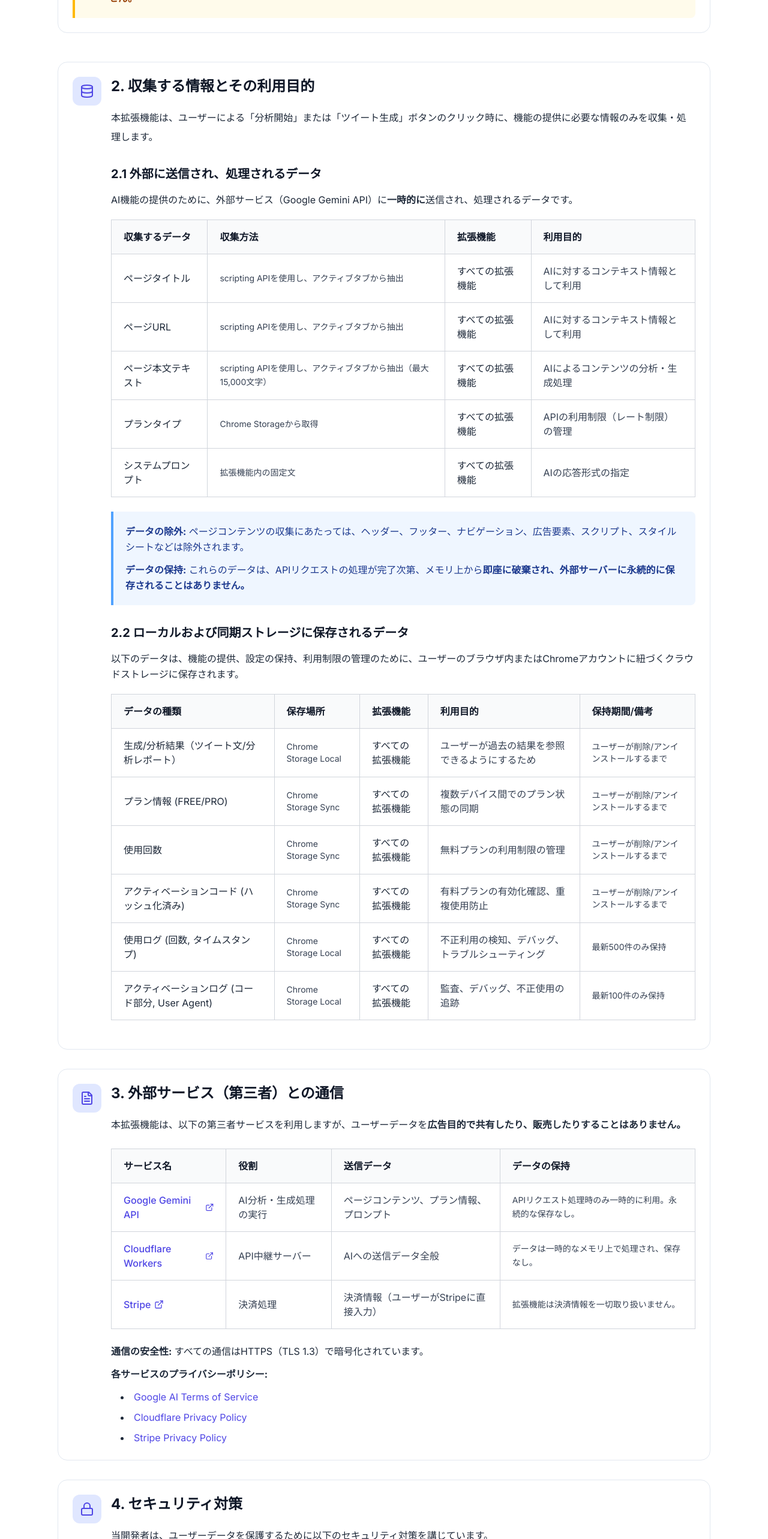
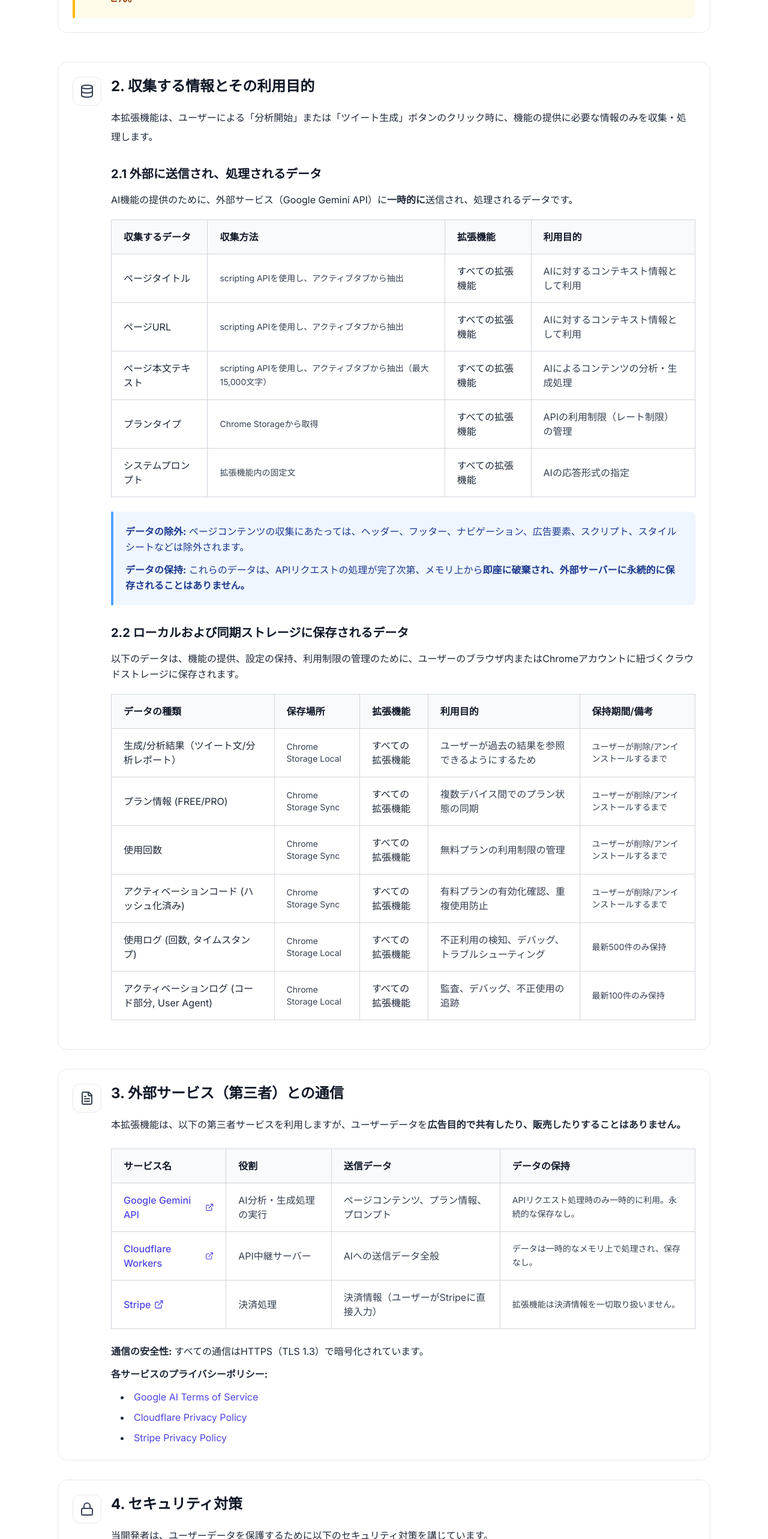
Before and after one commit to abe-perorist/my-portfolio, a Next.js app: page /privacy in a window 1280 px wide. Shown: the part 880-3446 px from the top of the page at 60% size. Built offline with nearby package versions, Linux system fonts and the light colour scheme.

Commit message:
Change section icon backgrounds from blue to white

```diff
--- a/src/app/privacy/page.tsx
+++ b/src/app/privacy/page.tsx
@@ -198,7 +198,7 @@ export default function PrivacyPage() {
             className="card mb-8"
           >
             <div className="flex items-start space-x-4 mb-6">
-              <div className="w-12 h-12 rounded-xl bg-primary-light text-primary flex items-center justify-center flex-shrink-0">
+              <div className="w-12 h-12 rounded-xl bg-white border border-gray-200 text-gray-700 flex items-center justify-center flex-shrink-0">
                 <Database className="w-6 h-6" />
               </div>
               <div className="flex-1">
@@ -283,7 +283,7 @@ export default function PrivacyPage() {
             className="card mb-8"
           >
             <div className="flex items-start space-x-4">
-              <div className="w-12 h-12 rounded-xl bg-primary-light text-primary flex items-center justify-center flex-shrink-0">
+              <div className="w-12 h-12 rounded-xl bg-white border border-gray-200 text-gray-700 flex items-center justify-center flex-shrink-0">
                 <FileText className="w-6 h-6" />
               </div>
               <div className="flex-1">
@@ -343,7 +343,7 @@ export default function PrivacyPage() {
             className="card mb-8"
           >
             <div className="flex items-start space-x-4">
-              <div className="w-12 h-12 rounded-xl bg-primary-light text-primary flex items-center justify-center flex-shrink-0">
+              <div className="w-12 h-12 rounded-xl bg-white border border-gray-200 text-gray-700 flex items-center justify-center flex-shrink-0">
                 <Lock className="w-6 h-6" />
               </div>
               <div className="flex-1">
@@ -372,7 +372,7 @@ export default function PrivacyPage() {
             className="card mb-8"
           >
             <div className="flex items-start space-x-4">
-              <div className="w-12 h-12 rounded-xl bg-primary-light text-primary flex items-center justify-center flex-shrink-0">
+              <div className="w-12 h-12 rounded-xl bg-white border border-gray-200 text-gray-700 flex items-center justify-center flex-shrink-0">
                 <Key className="w-6 h-6" />
               </div>
               <div className="flex-1">
@@ -411,7 +411,7 @@ export default function PrivacyPage() {
             className="card mb-8"
           >
             <div className="flex items-start space-x-4">
-              <div className="w-12 h-12 rounded-xl bg-primary-light text-primary flex items-center justify-center flex-shrink-0">
+              <div className="w-12 h-12 rounded-xl bg-white border border-gray-200 text-gray-700 flex items-center justify-center flex-shrink-0">
                 <Shield className="w-6 h-6" />
               </div>
               <div className="flex-1">
@@ -456,7 +456,7 @@ export default function PrivacyPage() {
             className="card mb-8"
           >
             <div className="flex items-start space-x-4">
-              <div className="w-12 h-12 rounded-xl bg-primary-light text-primary flex items-center justify-center flex-shrink-0">
+              <div className="w-12 h-12 rounded-xl bg-white border border-gray-200 text-gray-700 flex items-center justify-center flex-shrink-0">
                 <FileText className="w-6 h-6" />
               </div>
               <div className="flex-1">
```
